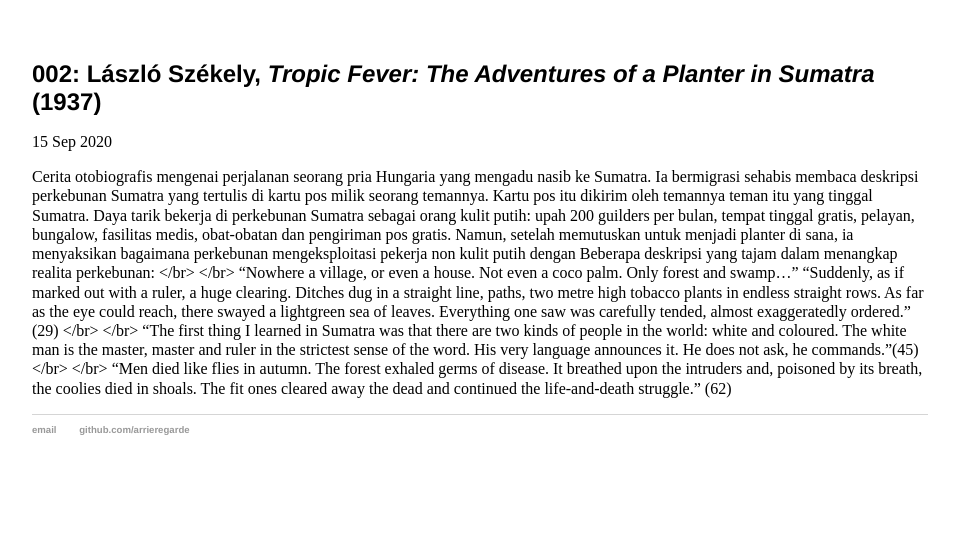
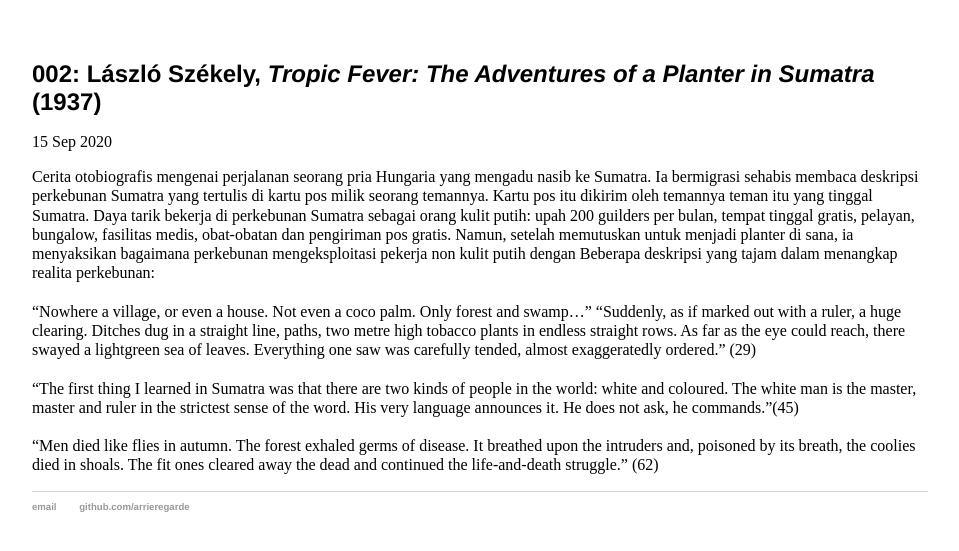
Before and after one commit to arrieregarde/arrieregarde.github.io, a Jekyll site: the page built from _posts/2020-09-15-002.md, in a window 1280 px wide. Shown: the top 551 px of the page, without its empty margins (160-1119 px from the left). Built offline with Jekyll 4.4.1, drawn with Linux system fonts in a browser that asks for light colours.

Commit message:
Update 2020-09-15-002.md

```diff
--- a/_posts/2020-09-15-002.md
+++ b/_posts/2020-09-15-002.md
@@ -5,6 +5,6 @@ date: 2020-09-15
 ---
 Cerita otobiografis mengenai perjalanan seorang pria Hungaria yang mengadu nasib ke Sumatra. Ia bermigrasi sehabis membaca deskripsi perkebunan Sumatra yang tertulis di kartu pos milik seorang temannya. Kartu pos itu dikirim oleh temannya teman itu yang tinggal Sumatra. Daya tarik bekerja di perkebunan Sumatra sebagai orang kulit putih: upah 200 guilders per bulan, tempat tinggal gratis, pelayan, bungalow, fasilitas medis, obat-obatan dan pengiriman pos gratis. Namun, setelah memutuskan untuk menjadi planter di sana, ia menyaksikan bagaimana perkebunan mengeksploitasi pekerja non kulit putih dengan
 Beberapa deskripsi yang tajam dalam menangkap realita perkebunan:
-</br> </br> "Nowhere a village, or even a house. Not even a coco palm. Only forest and swamp..." "Suddenly, as if marked out with a ruler, a huge clearing. Ditches dug in a straight line, paths, two metre high tobacco plants in endless straight rows. As far as the eye could reach, there swayed a lightgreen sea of leaves. Everything one saw was carefully tended, almost exaggeratedly ordered." (29)
-</br> </br> "The first thing I learned in Sumatra was that there are two kinds of people in the world: white and coloured. The white man is the master, master and ruler in the strictest sense of the word. His very language announces it. He does not ask, he commands."(45)
-</br> </br> "Men died like flies in autumn. The forest exhaled germs of disease. It breathed upon the intruders and, poisoned by its breath, the coolies died in shoals. The fit ones cleared away the dead and continued the life-and-death struggle." (62)
+<br/> <br/> "Nowhere a village, or even a house. Not even a coco palm. Only forest and swamp..." "Suddenly, as if marked out with a ruler, a huge clearing. Ditches dug in a straight line, paths, two metre high tobacco plants in endless straight rows. As far as the eye could reach, there swayed a lightgreen sea of leaves. Everything one saw was carefully tended, almost exaggeratedly ordered." (29)
+<br/> <br/> "The first thing I learned in Sumatra was that there are two kinds of people in the world: white and coloured. The white man is the master, master and ruler in the strictest sense of the word. His very language announces it. He does not ask, he commands."(45)
+<br/> <br/> "Men died like flies in autumn. The forest exhaled germs of disease. It breathed upon the intruders and, poisoned by its breath, the coolies died in shoals. The fit ones cleared away the dead and continued the life-and-death struggle." (62)
```
